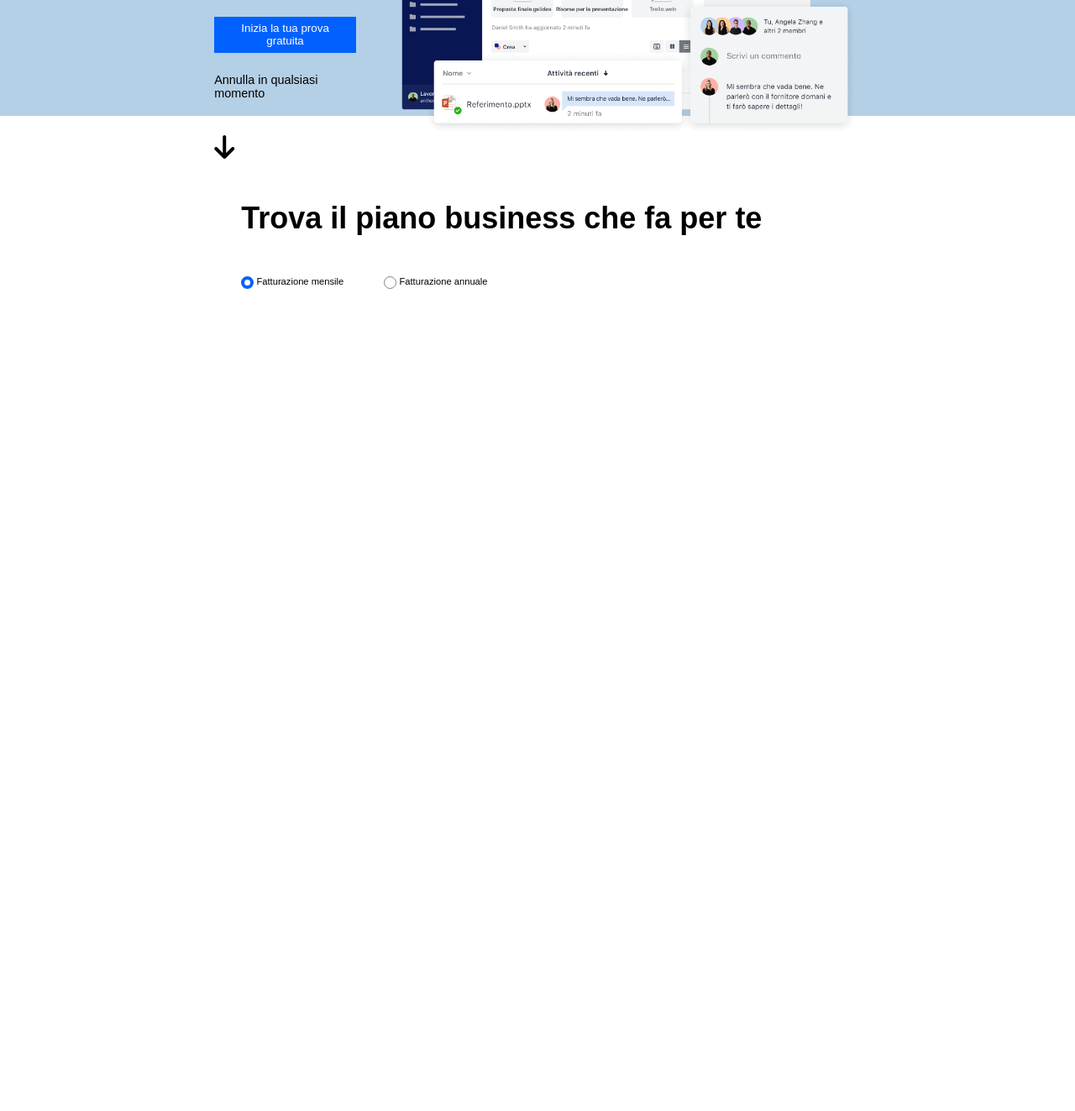
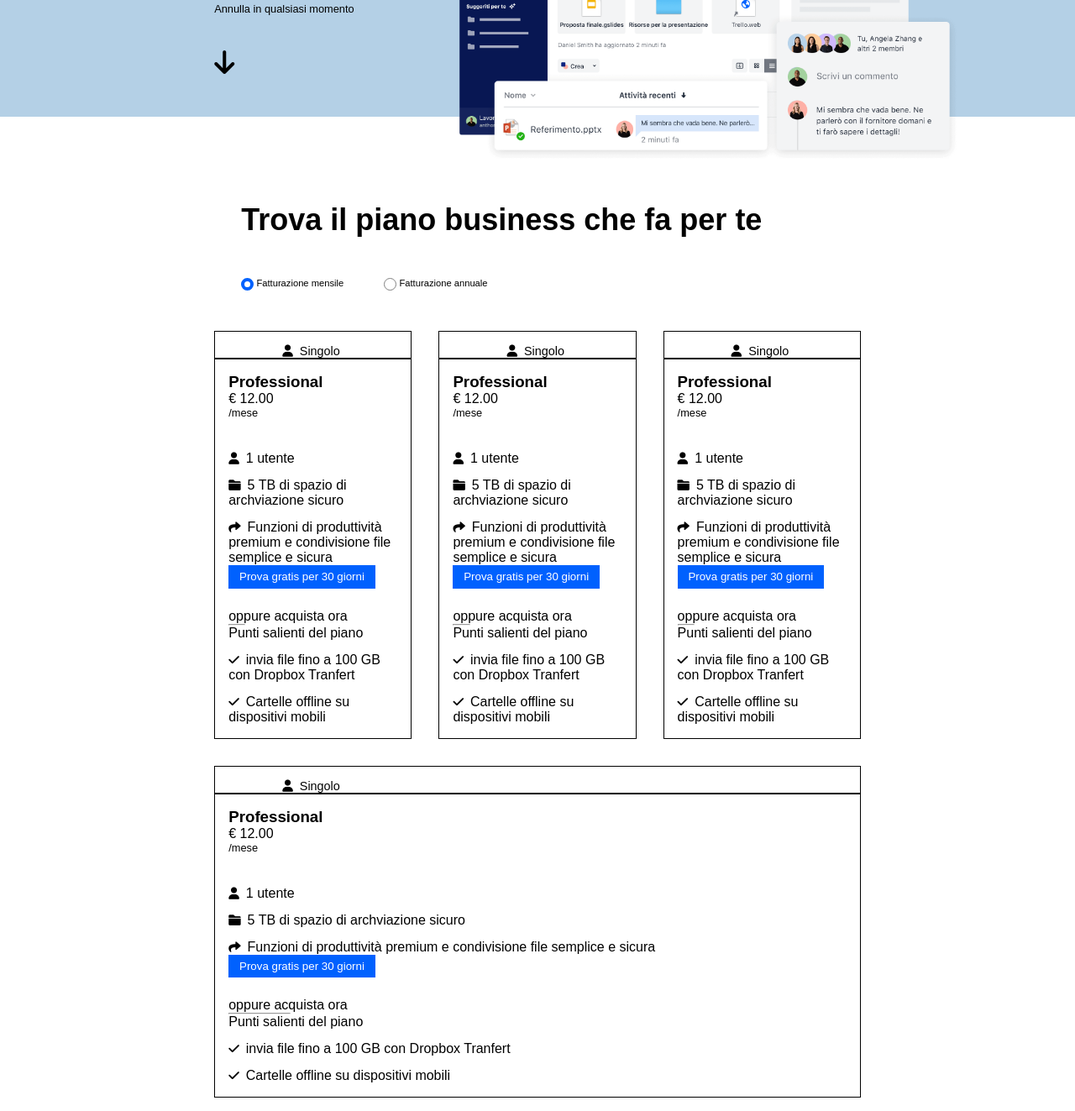
Before and after one commit to simone-sampino/htmlcss-dropbox, a plain HTML site: page index.html in a window 1280 px wide. Shown: the part 466-1789 px from the top of the page at 84% size. Before the commit the page ends 842 px from the top, so only its background shows below. Drawn offline with Linux system fonts and the light colour scheme.

Commit message:
Add card section with pricing details

```diff
--- a/css/style.css
+++ b/css/style.css
@@ -19,7 +19,7 @@ body {
 }
 
 /* Attributes */
-[class^="col-"] {
+[class^="col"] {
     padding: 1rem;
 }
 
@@ -30,6 +30,7 @@ ul {
 
 a {
     text-decoration: none;
+    color: #000;
 }
 
 button {
@@ -59,28 +60,33 @@ h1 {
 
 .row {
     display: flex;
-    /* flex-wrap: wrap; */
+    flex-wrap: wrap;
     margin: 0 -1rem;
 }
 
+.col {
+    width: auto;
+    flex-basis: auto;
+}
+
 .col-1 {
-    width: calc(100 / 12 * 1);
+    width: calc(100% / 12 * 1);
 }
 
 .col-2 {
-    width: calc(100 / 12 * 2);
+    width: calc(100% / 12 * 2);
 }
 
 .col-3 {
-    width: calc(100 / 12 * 3);
+    width: calc(100% / 12 * 3);
 }
 
 .col-4 {
-    width: calc(100 / 12 * 4);
+    width: calc(100% / 12 * 4);
 }
 
 .col-5 {
-    width: calc(100 / 12 * 5);
+    width: calc(100% / 12 * 5);
 }
 
 .col-6 {
@@ -88,23 +94,23 @@ h1 {
 }
 
 .col-7 {
-    width: calc(100 / 12 * 7);
+    width: calc(100% / 12 * 7);
 }
 
 .col-8 {
-    width: calc(100 / 12 * 8);
+    width: calc(100% / 12 * 8);
 }
 
 .col-9 {
-    width: calc(100 / 12 * 9);
+    width: calc(100% / 12 * 9);
 }
 
 .col-10 {
-    width: calc(100 / 12 * 10);
+    width: calc(100% / 12 * 10);
 }
 
 .col-11 {
-    width: calc(100 / 12 * 11);
+    width: calc(100% / 12 * 11);
 }
 
 .col-12 {
@@ -113,8 +119,15 @@ h1 {
 
 /* Header */
 header {
+    background-color: #fff;
     font-size: 0.8rem;
     padding: 1.5rem;
+    position: sticky;
+    top: 0;
+    left: 0;
+    z-index: 100;
+    width: 100%;
+    border-bottom: 1px solid #d2d2d2;
 
     nav {
         display: flex;
@@ -149,7 +162,7 @@ main {
     padding: 3rem;
 
     p {
-        font-size: 0.9rem;
+        font-size: 0.8rem;
         margin-bottom: 1.5rem;
     }
 
@@ -158,7 +171,7 @@ main {
     }
 
     img {
-        height: 20rem;
+        height: 22rem;
         object-fit: cover;
     }
 }
@@ -194,9 +207,39 @@ i {
     border-radius: 50%;
     margin-right: 0.2rem;
     vertical-align: middle;
+    cursor: pointer;
     }
 
     .monthly {
     border: 4px solid var(--buttons);
     }
 }
+
+/* Card */
+.card {
+
+    h4 {
+        font-size: 0.9rem;
+        font-weight: normal;
+        border: 1px solid #000;
+        padding: 0 5rem;
+    }
+
+    h3 {
+
+    }
+
+    i {
+        font-size: 0.9rem;
+        margin-right: 0.5rem;
+    }
+
+    .details {
+        border: 1px solid #000;
+        padding: 1rem;
+    }
+}
+
+hr {
+    width: 10%;
+}
--- a/index.html
+++ b/index.html
@@ -38,13 +38,13 @@
         <div class="container">
             <h1>Tutto ciò che ti serve per il lavoro, in un unico posto</h1>
             <div class="row">
-                <div class="col-2">
+                <div class="col-4">
                     <p>Finalmente tutti i tuoi strumenti, contenuti e collaboratori sono accessibili dallo stesso posto. Dropbox Business è più di uno spazio di archviazione siccuro: è un modo intelligente e integrato per ottimizzare il flusso di lavoro esistente.</p>
                    <a href="#"><button>Inizia la tua prova gratuita</button></a>
                    <p>Annulla in qualsiasi momento</p>
-                   <i class="fa-solid fa-arrow-down"></i>
+                   <a href="#tariff-plans"><i class="fa-solid fa-arrow-down"></i></a>
                 </div>
-                <div class="col-10">
+                <div class="col-8">
                     <img src="./img/jumbo.png" alt="jumbo">
                 </div>
             </div>
@@ -60,6 +60,88 @@
                     </div>
                 </div>
             </div>
+
+            <!-- Card Section -->
+            <section class="card">
+                <div class="row">
+                    <div class="col-4">
+                        <h4><i class="fa-solid fa-user"></i>Singolo</h4>
+                        <div class="details">
+                            <ul>
+                                <li><h3>Professional</h3></li>
+                                <li><span>&euro; 12.00</span></li>
+                                <li><p>/mese</p></li>
+                                <li><i class="fa-solid fa-user"></i>1 utente</li>
+                                <li><i class="fa-solid fa-folder"></i>5 TB di spazio di archviazione sicuro</li>
+                                <li><i class="fa-solid fa-share"></i>Funzioni di produttività premium e condivisione file semplice e sicura</li>
+                                <li><button>Prova gratis per 30 giorni</button></li>
+                                <li>oppure acquista ora</li>
+                                <hr>
+                                <li>Punti salienti del piano</li>
+                                <li><i class="fa-solid fa-check"></i>invia file fino a 100 GB con Dropbox Tranfert</li>
+                                <li><i class="fa-solid fa-check"></i>Cartelle offline su dispositivi mobili</li>
+                            </ul>
+                        </div>
+                    </div>
+                    <div class="col-4">
+                        <h4><i class="fa-solid fa-user"></i>Singolo</h4>
+                        <div class="details">
+                            <ul>
+                                <li><h3>Professional</h3></li>
+                                <li><span>&euro; 12.00</span></li>
+                                <li><p>/mese</p></li>
+                                <li><i class="fa-solid fa-user"></i>1 utente</li>
+                                <li><i class="fa-solid fa-folder"></i>5 TB di spazio di archviazione sicuro</li>
+                                <li><i class="fa-solid fa-share"></i>Funzioni di produttività premium e condivisione file semplice e sicura</li>
+                                <li><button>Prova gratis per 30 giorni</button></li>
+                                <li>oppure acquista ora</li>
+                                <hr>
+                                <li>Punti salienti del piano</li>
+                                <li><i class="fa-solid fa-check"></i>invia file fino a 100 GB con Dropbox Tranfert</li>
+                                <li><i class="fa-solid fa-check"></i>Cartelle offline su dispositivi mobili</li>
+                            </ul>
+                        </div>
+                    </div>
+                    <div class="col-4">
+                        <h4><i class="fa-solid fa-user"></i>Singolo</h4>
+                        <div class="details">
+                            <ul>
+                                <li><h3>Professional</h3></li>
+                                <li><span>&euro; 12.00</span></li>
+                                <li><p>/mese</p></li>
+                                <li><i class="fa-solid fa-user"></i>1 utente</li>
+                                <li><i class="fa-solid fa-folder"></i>5 TB di spazio di archviazione sicuro</li>
+                                <li><i class="fa-solid fa-share"></i>Funzioni di produttività premium e condivisione file semplice e sicura</li>
+                                <li><button>Prova gratis per 30 giorni</button></li>
+                                <li>oppure acquista ora</li>
+                                <hr>
+                                <li>Punti salienti del piano</li>
+                                <li><i class="fa-solid fa-check"></i>invia file fino a 100 GB con Dropbox Tranfert</li>
+                                <li><i class="fa-solid fa-check"></i>Cartelle offline su dispositivi mobili</li>
+                            </ul>
+                        </div>
+                    </div>
+                    <div class="col-12">
+                        <h4><i class="fa-solid fa-user"></i>Singolo</h4>
+                        <div class="details">
+                            <ul>
+                                <li><h3>Professional</h3></li>
+                                <li><span>&euro; 12.00</span></li>
+                                <li><p>/mese</p></li>
+                                <li><i class="fa-solid fa-user"></i>1 utente</li>
+                                <li><i class="fa-solid fa-folder"></i>5 TB di spazio di archviazione sicuro</li>
+                                <li><i class="fa-solid fa-share"></i>Funzioni di produttività premium e condivisione file semplice e sicura</li>
+                                <li><button>Prova gratis per 30 giorni</button></li>
+                                <li>oppure acquista ora</li>
+                                <hr>
+                                <li>Punti salienti del piano</li>
+                                <li><i class="fa-solid fa-check"></i>invia file fino a 100 GB con Dropbox Tranfert</li>
+                                <li><i class="fa-solid fa-check"></i>Cartelle offline su dispositivi mobili</li>
+                            </ul>
+                        </div>
+                    </div>
+                </div>
+            </section>
         </div>
     </main>
 
```
